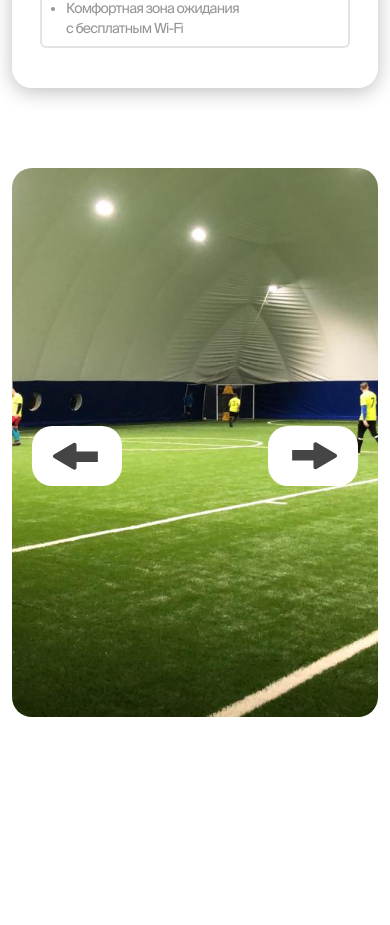
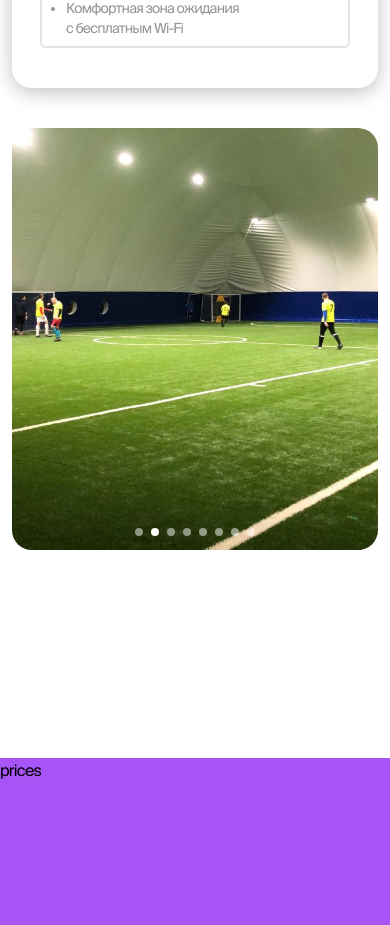
Before and after one commit to mbozhik/murino, a Next.js app: page / in a window 390 px wide. Shown: the part 2116-3041 px from the top of the page. Built offline with nearby package versions, Linux system fonts and the light colour scheme.

Commit message:
adaptive `Gallery` block-slider

```diff
--- a/src/app/globals.css
+++ b/src/app/globals.css
@@ -9,13 +9,25 @@
 }
 
 .title-span {
-  @apply underline text-custom-95 underline-offset-8 decoration-4;
+  @apply underline text-custom-95 underline-offset-8 decoration-4 sm:underline-offset-2;
 }
 
 .swiper-scrollbar {
-  @apply !bg-white/30;
+  @apply !bg-white/30 sm:hidden;
 }
 
 .swiper-scrollbar-drag {
   @apply !bg-white;
 }
+
+.swiper-pagination {
+  @apply hidden sm:block;
+}
+
+.swiper-pagination-bullet {
+  @apply !bg-white !opacity-50;
+}
+
+.swiper-pagination-bullet-active {
+  @apply !opacity-100;
+}
--- a/src/components/index/Gallery.tsx
+++ b/src/components/index/Gallery.tsx
@@ -12,10 +12,11 @@ import image7 from '@/assets/index/gallery/7.jpg'
 import image8 from '@/assets/index/gallery/8.jpg'
 
 import {Swiper, SwiperSlide, useSwiper} from 'swiper/react'
-import {Autoplay, Scrollbar, FreeMode} from 'swiper/modules'
+import {Autoplay, Scrollbar, Pagination} from 'swiper/modules'
 
 import 'swiper/css'
 import 'swiper/css/scrollbar'
+import 'swiper/css/pagination'
 
 interface SlideButtonProps {
   position: 'left' | 'right'
@@ -31,8 +32,8 @@ const SlideButton: React.FC<SlideButtonProps> = ({position}) => {
   const isLeft = position === 'left'
 
   return (
-    <button className={`group absolute top-[47%] z-10 bg-white rounded-small py-4 ${isLeft ? 'left-5 pl-5 pr-6' : 'right-5 pr-5 pl-6'}`} onClick={handleClick} title="slide">
-      <svg className={`${isLeft ? '' : 'rotate-180'}`} xmlns="http://www.w3.org/2000/svg" width="46" height="28" viewBox="0 0 46 28" fill="none">
+    <button className={`sm:hidden group absolute top-[47%] z-10 bg-white rounded-small py-4 sm:py-2 ${isLeft ? 'left-5 pl-5 pr-6' : 'right-5 pr-5 pl-6'}`} onClick={handleClick} title="slide">
+      <svg className={`xl:w-12 ${isLeft ? '' : 'rotate-180'}`} xmlns="http://www.w3.org/2000/svg" width="46" height="28" viewBox="0 0 46 28" fill="none">
         <path className="duration-200 group-hover:fill-custom-green fill-custom-gray" d="M24.529 25.696c0 1.547-1.68 2.508-3.013 1.725L1.935 15.916c-1.316-.774-1.316-2.676 0-3.45L21.515.963c1.334-.784 3.014.178 3.014 1.724v6.86h21.316v10.358H24.53v5.792Z" />
       </svg>
     </button>
@@ -43,17 +44,18 @@ export default function Gallery() {
   const sliderImages = [image1, image2, image3, image4, image5, image6, image7, image8]
 
   return (
-    <section className="mt-20">
+    <section className="mt-20 sm:mt-10">
       <Swiper
-        modules={[Autoplay, Scrollbar]}
+        modules={[Autoplay, Scrollbar, Pagination]}
         speed={750}
         autoplay={{delay: 3500}}
         scrollbar={{
           hide: true,
         }}
+        pagination={true}
         grabCursor={true}
         loop={true}
-        className="mySwiper relative h-[65vh] !mx-3 rounded-small"
+        className="mySwiper relative h-[65vh] sm:h-[50vh] !mx-3 rounded-small"
       >
         <SlideButton position="left" />
         <SlideButton position="right" />
```
